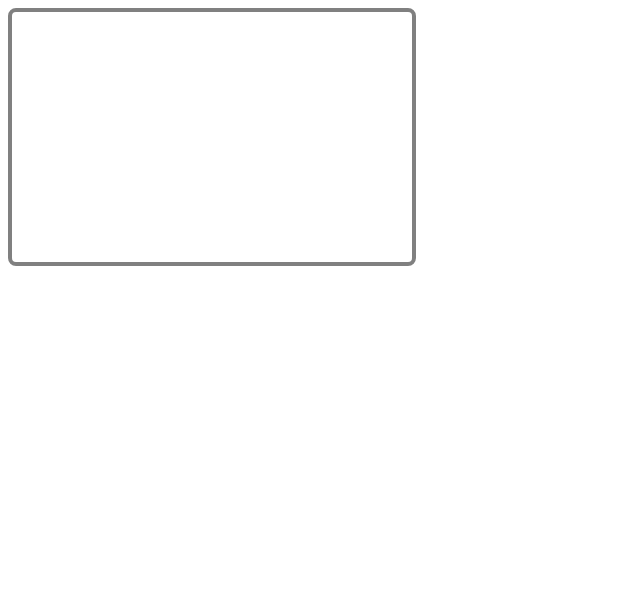
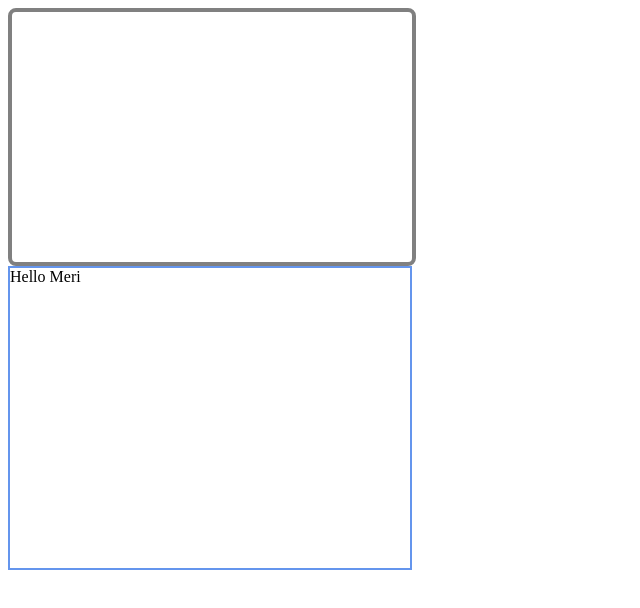
Before and after one commit to Albina2025/lesson-20, a plain HTML site: page index.html in a window 1280 px wide. Shown: the whole page, without its empty margins (0-640 px from the left). Drawn offline with Linux system fonts and the light colour scheme.

Commit message:
added index.html and index.js , style.css

```diff
--- a/index.html
+++ b/index.html
@@ -10,6 +10,8 @@
 
     <div class="box"></div>
 
+    <div class="container"></div>
+
     <script src="index.js"></script>
 </body>
 </html>
--- a/index.js
+++ b/index.js
@@ -0,0 +1,3 @@
+let container = document.querySelector(".container")
+
+container.innerHTML = "Hello Meri"
--- a/style.css
+++ b/style.css
@@ -4,3 +4,9 @@
     border: 4px solid grey;
     border-radius: 8px;
 }
+
+.container {
+    width: 400px;
+    height: 300px;
+    border: 2px solid cornflowerblue;
+}
```
